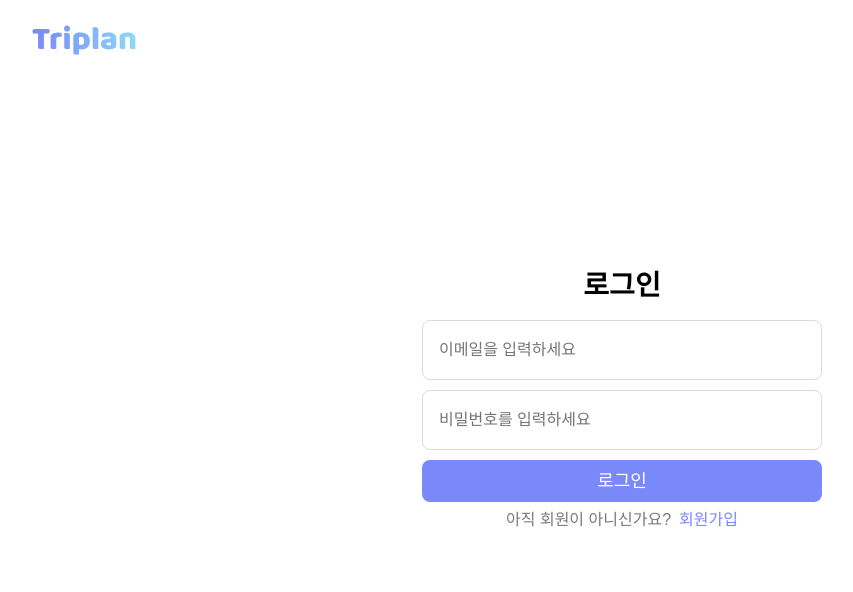
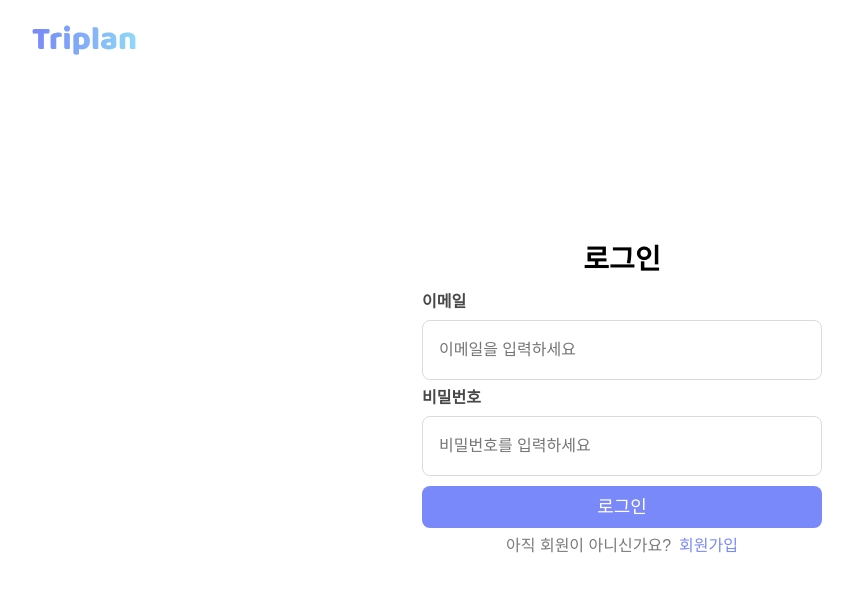
Before and after one commit to SCDY-OSNM/triplan_frontend, a React (Vite) app: page /login in a window 1280 px wide. Shown: the top 592 px of the page, without its empty margins (18-871 px from the left). Built offline with nearby package versions, Linux system fonts and the light colour scheme.

Commit message:
refactor: useLogin hook 분리 및 FormInput 컴포넌트 사용

```diff
--- /dev/null
+++ b/src/hook/useLogin.ts
@@ -0,0 +1,55 @@
+import { getMyInfo, login } from '@/apis/auth.api';
+import { tokenAtom, userAtom } from '@/atoms/auth.atom';
+import { LoginFormInputs } from '@/interfaces/auth.interfaces';
+import { useSetAtom } from 'jotai';
+import { useState } from 'react';
+import { useForm } from 'react-hook-form';
+import { useNavigate } from 'react-router';
+import { toast } from 'react-toastify';
+
+export const useLogin = () => {
+  const navigate = useNavigate();
+  const setToken = useSetAtom(tokenAtom);
+  const setUser = useSetAtom(userAtom);
+  const [isLoading, setIsLoading] = useState(false);
+
+  // mode: onChange시 다수의 리렌더링 발생 할 수 있음 -> 성능 체크필요
+  const {
+    register,
+    handleSubmit,
+    formState: { errors, isValid },
+  } = useForm<LoginFormInputs>({ mode: 'onChange' });
+
+  const onSubmit = async (data: LoginFormInputs) => {
+    setIsLoading(true);
+
+    try {
+      const { accessToken } = await login(data);
+      setToken(accessToken);
+
+      // 로그인 성공 후 사용자 정보 받아옴
+      const userInfo = await getMyInfo();
+      setUser(userInfo);
+
+      toast.success(`${userInfo.nickname}님, 환영합니다!`);
+      navigate('/');
+    } catch (error) {
+      // 로그인 실패시 atom 비우기
+      setToken(null);
+      setUser(null);
+
+      console.error('로그인 처리 중 에러 발생: ', error);
+      toast.error('아이디 또는 비밀번호를 확인해주세요.');
+    } finally {
+      setIsLoading(false);
+    }
+  };
+
+  return {
+    register,
+    handleSubmit: handleSubmit(onSubmit),
+    errors,
+    isValid,
+    isLoading,
+  };
+};
--- a/src/pages/auth/LoginPage.tsx
+++ b/src/pages/auth/LoginPage.tsx
@@ -1,13 +1,6 @@
-import React, { useState } from 'react';
-import { useNavigate } from 'react-router';
-import { SubmitHandler, useForm } from 'react-hook-form';
-import { toast } from 'react-toastify';
-import Input from '@/components/input/Input';
 import Button from '@/components/button/Button';
-import { LoginFormInputs } from '@/interfaces/auth.interfaces';
 import {
   Contents,
-  ErrorMessage,
   Form,
   InputContainer,
   LinkContainer,
@@ -15,75 +8,46 @@ import {
   Span,
   Title,
 } from '@/styles/AuthForm.style';
-import { getMyInfo, login } from '@/apis/auth.api';
-import { useSetAtom } from 'jotai';
-import { tokenAtom, userAtom } from '@/atoms/auth.atom';
+
+import { useLogin } from '@/hook/useLogin';
+import FormInput from '@/components/input/FormInput';
 
 export default function LoginPage() {
-  const {
-    register,
-    handleSubmit,
-    formState: { errors },
-  } = useForm<LoginFormInputs>();
-  const navigate = useNavigate();
-
-  const setToken = useSetAtom(tokenAtom);
-  const setUser = useSetAtom(userAtom);
-
-  // 로딩상태
-  const [isLoading, setIsLoading] = useState(false);
-
-  const onSubmit: SubmitHandler<LoginFormInputs> = async data => {
-    setIsLoading(true);
-    try {
-      const { accessToken } = await login(data);
-      setToken(accessToken);
-
-      const userInfo = await getMyInfo();
-      setUser(userInfo);
-
-      toast.success(`${userInfo.nickname}님, 환영합니다!`);
-      navigate('/');
-    } catch (error) {
-      setToken(null);
-      setUser(null);
-
-      console.error('로그인 처리중 에러 발생:', error);
-      toast.error('로그인 실패');
-    } finally {
-      setIsLoading(false);
-    }
-  };
+  const { register, handleSubmit, errors, isValid, isLoading } = useLogin();
 
   return (
     <Contents>
       <Title>로그인</Title>
-      <Form onSubmit={handleSubmit(onSubmit)}>
+      <Form onSubmit={handleSubmit}>
         <InputContainer>
-          <Input
-            hasError={!!errors.email}
+          <FormInput
+            label="이메일"
+            name="email"
             type="email"
             placeholder="이메일을 입력하세요"
-            {...register('email', {
+            register={register}
+            errors={errors}
+            rules={{
               required: '이메일을 입력하세요.',
-            })}
+            }}
           />
-          {errors.email && <ErrorMessage>{errors.email.message}</ErrorMessage>}
 
-          <Input
-            hasError={!!errors.password}
+          <FormInput
+            label="비밀번호"
+            name="password"
             type="password"
             placeholder="비밀번호를 입력하세요"
-            {...register('password', {
+            register={register}
+            errors={errors}
+            rules={{
               required: '비밀번호를 입력하세요.',
-            })}
+            }}
           />
-          {errors.password && <ErrorMessage>{errors.password.message}</ErrorMessage>}
 
-          {/* 로딩 상태에 따라 버튼 비활성화 */}
-          <Button type="submit" size="large" disabled={isLoading}>
-            로그인
+          <Button type="submit" size="large" disabled={!isValid || isLoading}>
+            {isLoading ? '로그인 중...' : '로그인'}
           </Button>
+
           <LinkContainer>
             <Span>아직 회원이 아니신가요?</Span>
             <LinkStyle to={'/signup'}>회원가입</LinkStyle>
```
